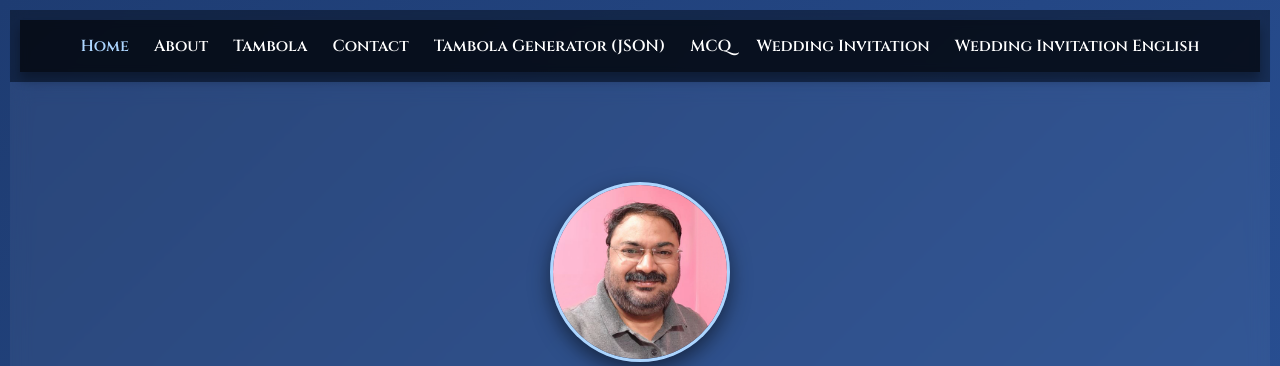
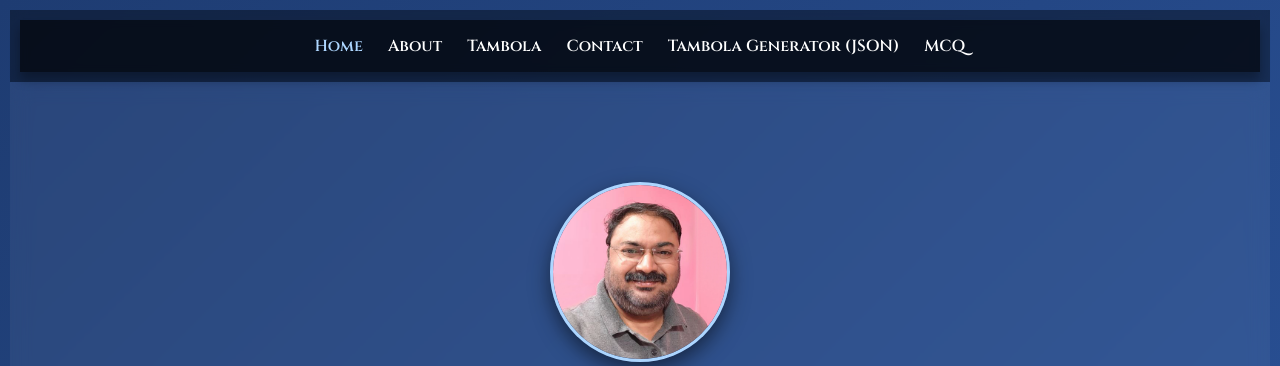
Before and after one commit to ssalunke1979/globalvision.co.in, a plain HTML site: page index.html in a window 1280 px wide. Shown: the top 366 px of the page. Drawn offline with Linux system fonts and the light colour scheme.

Commit message:
remove wedding card

```diff
--- a/index.html
+++ b/index.html
@@ -48,11 +48,6 @@
             <li><a href="MCQ/Docker_Docker_Compose-MCQ-Cloude.html">Docker &amp; Docker Compose</a></li>
           </ul>
         </li>
-
-        <!-- Wedding Invitation: plain link (file is in the repo root) -->
-        <li><a href="wedding-invitation.html">Wedding Invitation</a></li>
-		<li><a href="wedding-Invitation-eng.html">Wedding Invitation English</a></li>
-      </ul>
     </nav>
   </header>
 
```
